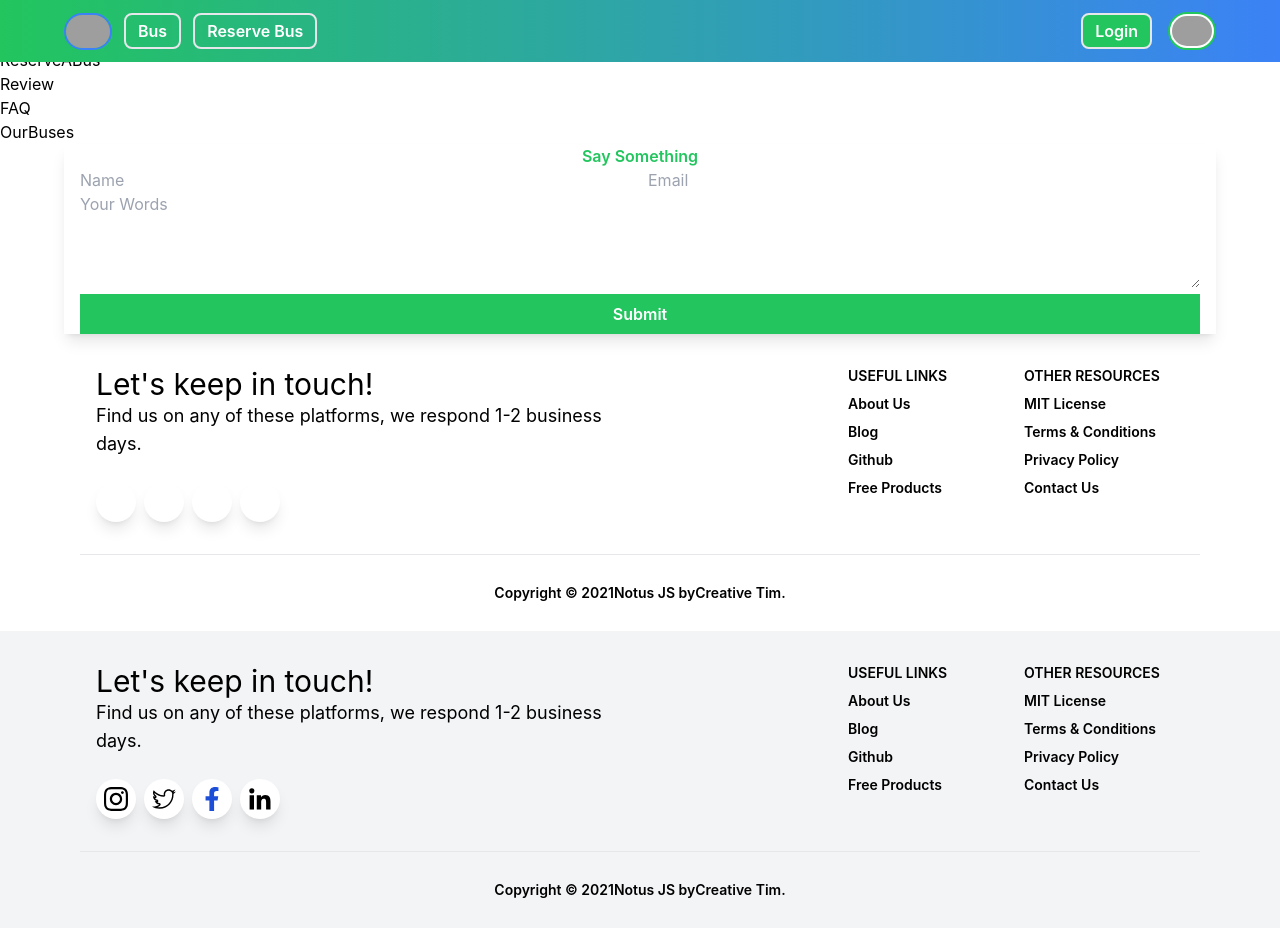
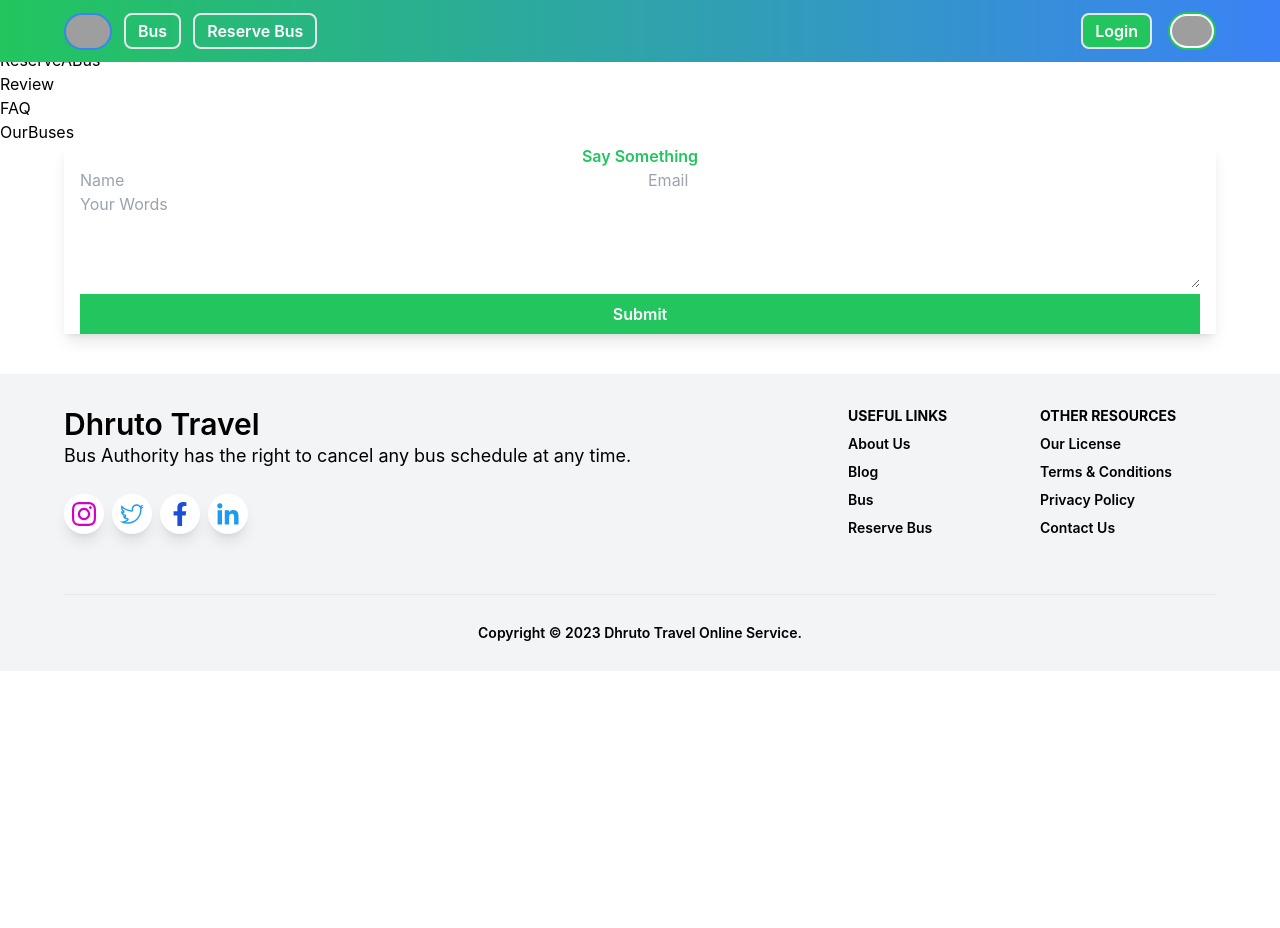
Before and after one commit to devofthought/travel-and-bus-management, a Next.js app in the folder client/: page / in a window 1280 px wide. After the commit the page ends 800 px from the top, so only its background shows below. Built offline with nearby package versions, Linux system fonts and the light colour scheme; grey boxes are pictures that could not be loaded.

Commit message:
feat: footer complete

```diff
--- a/client/src/components/Shared/Footer.js
+++ b/client/src/components/Shared/Footer.js
@@ -1,56 +1,62 @@
 import React from "react";
+import { SiInstagram } from "react-icons/si";
+import { TfiTwitter } from "react-icons/tfi";
+import { FaFacebookF } from "react-icons/fa";
+import { BiLogoLinkedin } from "react-icons/bi";
+import Link from "next/link";
 
 const Footer = () => {
   return (
-    <div className="bg-blueGray-100">
+    <div className="bg-gray-100 mt-10">
       <footer class="main-container relative pt-8 pb-6">
-        <div class="container mx-auto px-4">
+        <div class="container mx-auto">
           <div class="flex flex-wrap text-left lg:text-left">
-            <div class="w-full lg:w-6/12 px-4">
-              <h4 class="text-3xl fonat-semibold text-blueGray-700">
-                Let's keep in touch!
+            <div class="w-full lg:w-6/12">
+              <h4 class="text-3xl font-semibold text-blueGray-700">
+                Dhruto Travel
               </h4>
               <h5 class="text-lg mt-0 mb-2 text-blueGray-600">
-                Find us on any of these platforms, we respond 1-2 business days.
+                Bus Authority has the right to cancel any bus schedule at any
+                time.
               </h5>
-              <div class="mt-6 lg:mb-0 mb-6">
+              <div class="mt-6 lg:mb-0 mb-6 flex">
                 <button
-                  class="bg-white text-lightBlue-400 shadow-lg font-normal h-10 w-10 items-center justify-center align-center rounded-full outline-none focus:outline-none mr-2"
+                  class="bg-white text-[#d300c5] text-lightBlue-400 shadow-lg font-normal h-10 w-10 items-center justify-center align-center rounded-full outline-none focus:outline-none mr-2"
                   type="button"
                 >
-                  <i class="fab fa-twitter"></i>
+                  <SiInstagram className="w-full h-full p-2" />
                 </button>
                 <button
-                  class="bg-white text-lightBlue-600 shadow-lg font-normal h-10 w-10 items-center justify-center align-center rounded-full outline-none focus:outline-none mr-2"
+                  class="bg-white text-[#1d9bf0] text-lightBlue-600 shadow-lg font-normal h-10 w-10 items-center justify-center align-center rounded-full outline-none focus:outline-none mr-2"
                   type="button"
                 >
-                  <i class="fab fa-facebook-square"></i>
+                  <TfiTwitter className="w-full h-full p-2" />
                 </button>
                 <button
-                  class="bg-white text-pink-400 shadow-lg font-normal h-10 w-10 items-center justify-center align-center rounded-full outline-none focus:outline-none mr-2"
+                  class="bg-white text-blue-700 shadow-lg font-normal h-10 w-10 items-center justify-center align-center rounded-full outline-none focus:outline-none mr-2"
                   type="button"
                 >
-                  <i class="fab fa-dribbble"></i>
+                  <FaFacebookF className="w-full h-full p-2" />
                 </button>
                 <button
-                  class="bg-white text-blueGray-800 shadow-lg font-normal h-10 w-10 items-center justify-center align-center rounded-full outline-none focus:outline-none mr-2"
+                  class="bg-white text-[#1d9bf0] text-blueGray-800 shadow-lg font-normal h-10 w-10 items-center justify-center align-center rounded-full outline-none focus:outline-none mr-2"
                   type="button"
                 >
-                  <i class="fab fa-github"></i>
+                  <BiLogoLinkedin className="w-full h-full p-[6px]" />
                 </button>
               </div>
             </div>
-            <div class="w-full lg:w-6/12 px-4">
+            <div class="w-full lg:w-6/12">
               <div class="flex flex-wrap items-top mb-6">
                 <div class="w-full lg:w-4/12 px-4 ml-auto">
-                  <span class="block uppercase text-blueGray-500 text-sm font-semibold mb-2">
+                  <span class="block uppercase text-blueGray-500 text-sm font-bold mb-2">
                     Useful Links
                   </span>
                   <ul class="list-unstyled">
                     <li>
                       <a
                         class="text-blueGray-600 hover:text-blueGray-800 font-semibold block pb-2 text-sm"
-                        href="https://www.creative-tim.com/presentation?ref=njs-profile"
+                        href="/about-us"
                       >
                         About Us
                       </a>
@@ -58,7 +64,7 @@
                     <li>
                       <a
                         class="text-blueGray-600 hover:text-blueGray-800 font-semibold block pb-2 text-sm"
-                        href="https://blog.creative-tim.com?ref=njs-profile"
+                        href="/blog"
                       >
                         Blog
                       </a>
@@ -66,23 +72,23 @@
                     <li>
                       <a
                         class="text-blueGray-600 hover:text-blueGray-800 font-semibold block pb-2 text-sm"
-                        href="https://www.github.com/creativetimofficial?ref=njs-profile"
+                        href="/bus"
                       >
-                        Github
+                        Bus
                       </a>
                     </li>
                     <li>
                       <a
                         class="text-blueGray-600 hover:text-blueGray-800 font-semibold block pb-2 text-sm"
-                        href="https://www.creative-tim.com/bootstrap-themes/free?ref=njs-profile"
+                        href="/reserve-bus"
                       >
-                        Free Products
+                        Reserve Bus
                       </a>
                     </li>
                   </ul>
                 </div>
                 <div class="w-full lg:w-4/12 px-4">
-                  <span class="block uppercase text-blueGray-500 text-sm font-semibold mb-2">
+                  <span class="block uppercase text-blueGray-500 text-sm font-bold mb-2">
                     Other Resources
                   </span>
                   <ul class="list-unstyled">
@@ -91,7 +97,7 @@
                         class="text-blueGray-600 hover:text-blueGray-800 font-semibold block pb-2 text-sm"
                         href="https://github.com/creativetimofficial/notus-js/blob/main/LICENSE.md?ref=njs-profile"
                       >
-                        MIT License
+                        Our License
                       </a>
                     </li>
                     <li>
@@ -127,20 +133,20 @@
           <div class="flex flex-wrap items-center md:justify-between justify-center">
             <div class="w-full md:w-4/12 px-4 mx-auto text-center">
               <div class="text-sm text-blueGray-500 font-semibold py-1">
-                Copyright © <span id="get-current-year">2021</span>
-                <a
-                  href="https://www.creative-tim.com/product/notus-js"
+                Copyright © <span id="get-current-year">2023 </span>
+                <Link
+                  href="/"
                   class="text-blueGray-500 hover:text-gray-800"
                   target="_blank"
                 >
-                  Notus JS by
-                </a>
-                <a
-                  href="https://www.creative-tim.com?ref=njs-profile"
+                  Dhruto Travel
+                </Link>{" "}
+                <Link
+                  href="/"
                   class="text-blueGray-500 hover:text-blueGray-800"
                 >
-                  Creative Tim
-                </a>
+                  Online Service
+                </Link>
                 .
               </div>
             </div>
--- a/client/src/containers/HomePage/SaySomething.jsx
+++ b/client/src/containers/HomePage/SaySomething.jsx
@@ -8,7 +8,7 @@
 
   return (
     <>
-      <div className="main-container">
+      <div className="main-container mt-10">
         <form
           className="border-[1px] shadow-lg hover:shadow-xl rounded px-4 sm:px-8 pt-6 pb-8 mb-4"
           onSubmit={handleSubmit}
--- a/client/src/pages/index.js
+++ b/client/src/pages/index.js
@@ -8,10 +8,6 @@
 import SaySomething from "@/containers/HomePage/SaySomething";
 import WhatWeOffer from "@/containers/HomePage/WhatWeOffer";
 import React from "react";
-import { SiInstagram } from "react-icons/si";
-import { TfiTwitter } from "react-icons/tfi";
-import { FaFacebookF } from "react-icons/fa";
-import { BiLogoLinkedin } from "react-icons/bi";
 
 const HomePage = () => {
   return (
@@ -25,153 +21,6 @@
       <OurBuses />
       <SaySomething />
       <Footer />
-      <div className="bg-gray-100">
-        <footer class="main-container relative pt-8 pb-6">
-          <div class="container mx-auto px-4">
-            <div class="flex flex-wrap text-left lg:text-left">
-              <div class="w-full lg:w-6/12 px-4">
-                <h4 class="text-3xl fonat-semibold text-blueGray-700">
-                  Let's keep in touch!
-                </h4>
-                <h5 class="text-lg mt-0 mb-2 text-blueGray-600">
-                  Find us on any of these platforms, we respond 1-2 business
-                  days.
-                </h5>
-                <div class="mt-6 lg:mb-0 mb-6 flex">
-                  <button
-                    class="bg-white text-lightBlue-400 shadow-lg font-normal h-10 w-10 items-center justify-center align-center rounded-full outline-none focus:outline-none mr-2"
-                    type="button"
-                  >
-                    <SiInstagram className="w-full h-full p-2" />
-                  </button>
-                  <button
-                    class="bg-white text-lightBlue-600 shadow-lg font-normal h-10 w-10 items-center justify-center align-center rounded-full outline-none focus:outline-none mr-2"
-                    type="button"
-                  >
-                    <TfiTwitter className="w-full h-full p-2" />
-                  </button>
-                  <button
-                    class="bg-white text-blue-700 shadow-lg font-normal h-10 w-10 items-center justify-center align-center rounded-full outline-none focus:outline-none mr-2"
-                    type="button"
-                  >
-                    <FaFacebookF className="w-full h-full p-2" />
-                  </button>
-                  <button
-                    class="bg-white text-blueGray-800 shadow-lg font-normal h-10 w-10 items-center justify-center align-center rounded-full outline-none focus:outline-none mr-2"
-                    type="button"
-                  >
-                    <BiLogoLinkedin className="w-full h-full p-[6px]" />
-                  </button>
-                </div>
-              </div>
-              <div class="w-full lg:w-6/12 px-4">
-                <div class="flex flex-wrap items-top mb-6">
-                  <div class="w-full lg:w-4/12 px-4 ml-auto">
-                    <span class="block uppercase text-blueGray-500 text-sm font-semibold mb-2">
-                      Useful Links
-                    </span>
-                    <ul class="list-unstyled">
-                      <li>
-                        <a
-                          class="text-blueGray-600 hover:text-blueGray-800 font-semibold block pb-2 text-sm"
-                          href="https://www.creative-tim.com/presentation?ref=njs-profile"
-                        >
-                          About Us
-                        </a>
-                      </li>
-                      <li>
-                        <a
-                          class="text-blueGray-600 hover:text-blueGray-800 font-semibold block pb-2 text-sm"
-                          href="https://blog.creative-tim.com?ref=njs-profile"
-                        >
-                          Blog
-                        </a>
-                      </li>
-                      <li>
-                        <a
-                          class="text-blueGray-600 hover:text-blueGray-800 font-semibold block pb-2 text-sm"
-                          href="https://www.github.com/creativetimofficial?ref=njs-profile"
-                        >
-                          Github
-                        </a>
-                      </li>
-                      <li>
-                        <a
-                          class="text-blueGray-600 hover:text-blueGray-800 font-semibold block pb-2 text-sm"
-                          href="https://www.creative-tim.com/bootstrap-themes/free?ref=njs-profile"
-                        >
-                          Free Products
-                        </a>
-                      </li>
-                    </ul>
-                  </div>
-                  <div class="w-full lg:w-4/12 px-4">
-                    <span class="block uppercase text-blueGray-500 text-sm font-semibold mb-2">
-                      Other Resources
-                    </span>
-                    <ul class="list-unstyled">
-                      <li>
-                        <a
-                          class="text-blueGray-600 hover:text-blueGray-800 font-semibold block pb-2 text-sm"
-                          href="https://github.com/creativetimofficial/notus-js/blob/main/LICENSE.md?ref=njs-profile"
-                        >
-                          MIT License
-                        </a>
-                      </li>
-                      <li>
-                        <a
-                          class="text-blueGray-600 hover:text-blueGray-800 font-semibold block pb-2 text-sm"
-                          href="https://creative-tim.com/terms?ref=njs-profile"
-                        >
-                          Terms &amp; Conditions
-                        </a>
-                      </li>
-                      <li>
-                        <a
-                          class="text-blueGray-600 hover:text-blueGray-800 font-semibold block pb-2 text-sm"
-                          href="https://creative-tim.com/privacy?ref=njs-profile"
-                        >
-                          Privacy Policy
-                        </a>
-                      </li>
-                      <li>
-                        <a
-                          class="text-blueGray-600 hover:text-blueGray-800 font-semibold block pb-2 text-sm"
-                          href="https://creative-tim.com/contact-us?ref=njs-profile"
-                        >
-                          Contact Us
-                        </a>
-                      </li>
-                    </ul>
-                  </div>
-                </div>
-              </div>
-            </div>
-            <hr class="my-6 border-blueGray-300" />
-            <div class="flex flex-wrap items-center md:justify-between justify-center">
-              <div class="w-full md:w-4/12 px-4 mx-auto text-center">
-                <div class="text-sm text-blueGray-500 font-semibold py-1">
-                  Copyright © <span id="get-current-year">2021</span>
-                  <a
-                    href="https://www.creative-tim.com/product/notus-js"
-                    class="text-blueGray-500 hover:text-gray-800"
-                    target="_blank"
-                  >
-                    Notus JS by
-                  </a>
-                  <a
-                    href="https://www.creative-tim.com?ref=njs-profile"
-                    class="text-blueGray-500 hover:text-blueGray-800"
-                  >
-                    Creative Tim
-                  </a>
-                  .
-                </div>
-              </div>
-            </div>
-          </div>
-        </footer>
-      </div>
     </div>
   );
 };
```
